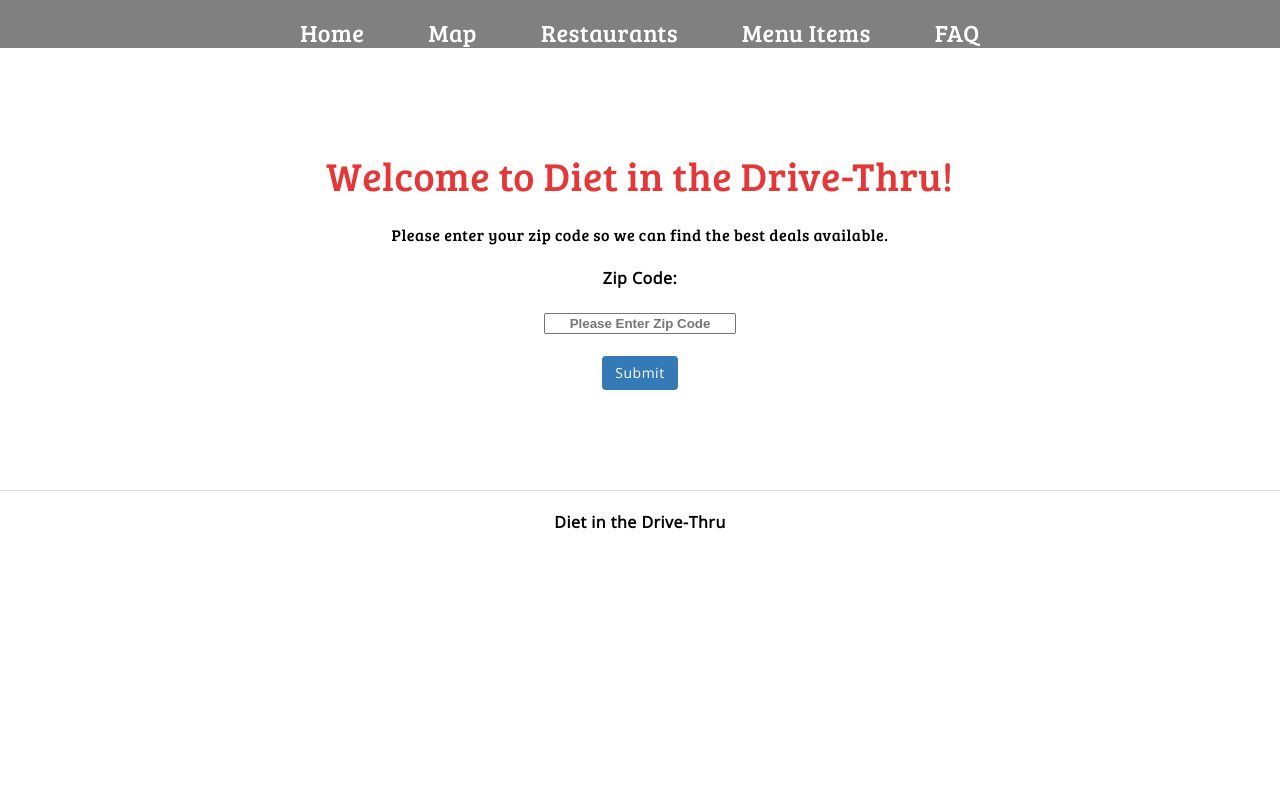
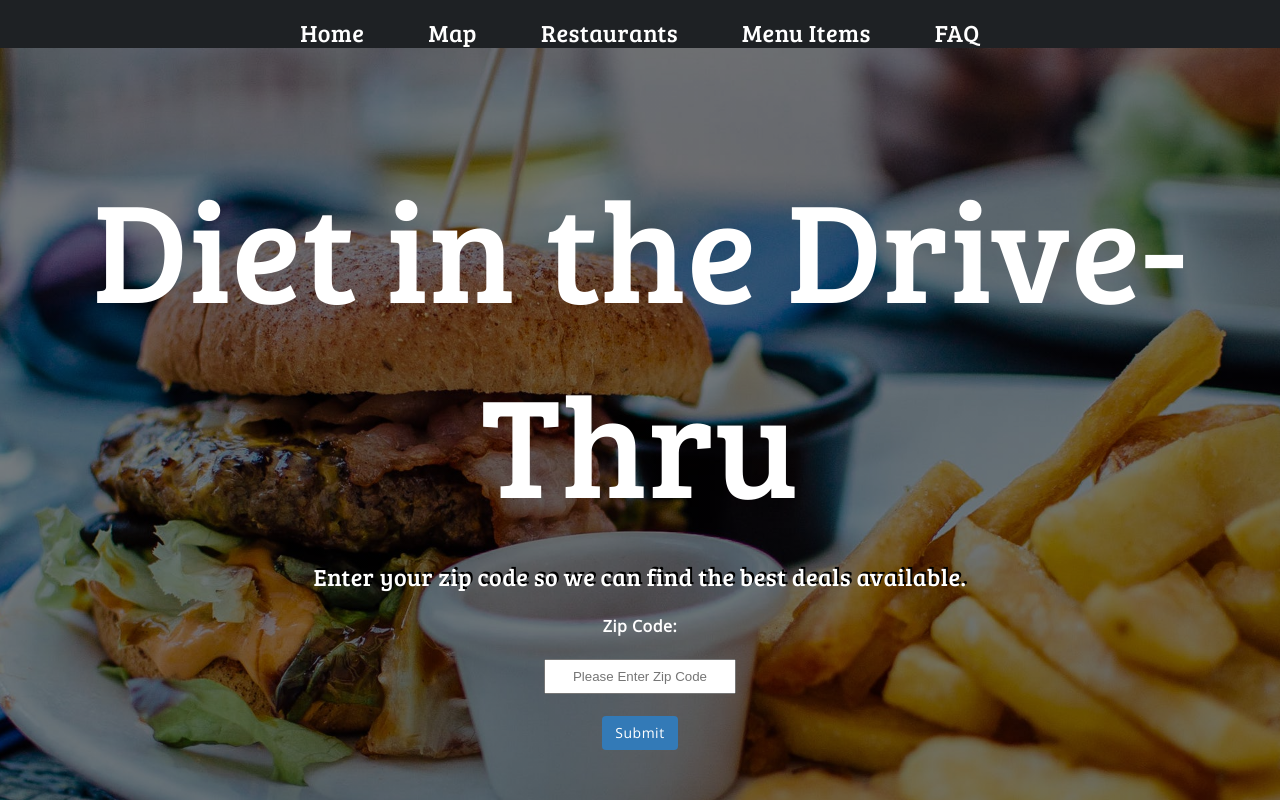
Before and after one commit to patrick-seafield/diet-in-the-drive-thru, a Nuxt app: page / in a window 1280 px wide. Shown: the top 800 px of the page. Built offline with nearby package versions, Linux system fonts and the light colour scheme.

Commit message:
adding in styling and frontpage image

```diff
--- a/assets/css/main.css
+++ b/assets/css/main.css
@@ -123,10 +123,6 @@ a, a:hover, a:focus, a:visited
 }
 
 
-nav {
-  background-color: grey;
-}
-
 nav li {
   display: inline-block;
 }
--- a/components/Header.vue
+++ b/components/Header.vue
@@ -21,7 +21,7 @@ header {
   display: flex;
   justify-content: center;
   align-items: center;
-  background-color: grey;
+  background-color: #1E2124;
 }
 
 ul {
--- a/pages/index.vue
+++ b/pages/index.vue
@@ -1,14 +1,13 @@
 <template>
-  <section class="container">
+  <section class="container burger-background">
     <h1 class="title">
-      Welcome to Diet in the Drive-Thru!
+      Diet in the Drive-Thru
     </h1>
-
-</br>
+    </br>
     <h2 class="enterZip">
-      Please enter your zip code so we can find the best deals available.
+      Enter your zip code so we can find the best deals available.
     </h2>
-</br>
+    </br>
     <div id="zipForm">
       <form>
         <b>Zip Code:</b>
@@ -28,7 +27,23 @@
 <style scoped>
 
 h1 {
-  color: #e53737;
+  color: white;
+  font-size: 9rem;
+}
+
+.enterZip {
+  text-shadow: 2px -2px 0 black;
+  font-size: 1.5rem;
+}
+
+.burger-background {
+  background: linear-gradient(rgba(0, 0, 0, 0.5), rgba(0, 0, 0, 0.5)), url("/background.jpg");
+  background-size: cover;
+  height: 1000px;
+  display: table;
+  width: 100%;
+  background-position: center top;
+  color: white;
 }
 
 .btn-primary {
@@ -39,6 +54,7 @@ h1 {
 }
 
 .btn {
+    text-decoration: none;
     display: inline-block;
     padding: 6px 12px;
     margin-bottom: 0;
@@ -63,7 +79,8 @@ h1 {
 input {
   width: 15%;
   text-align: center;
-  font-weight: bold;
+  padding: 0.5rem;
+  font-family: "Passion One", sans-serif;
 }
 
 </style>
```
Also changed, not shown: static/background.jpg (added), 1 other file (tests, documents, lock files or other folders).
